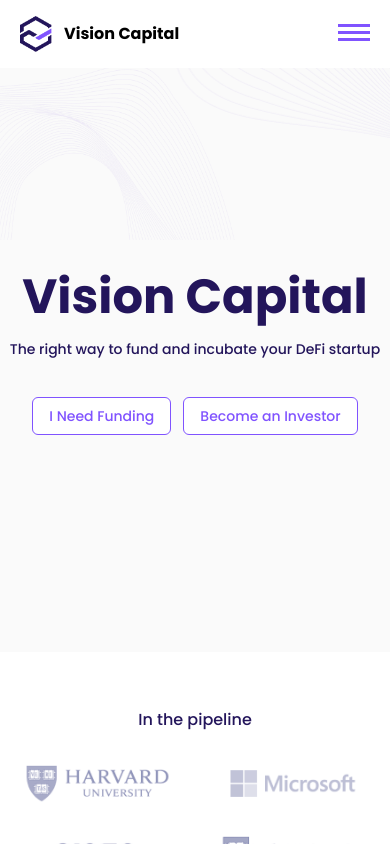
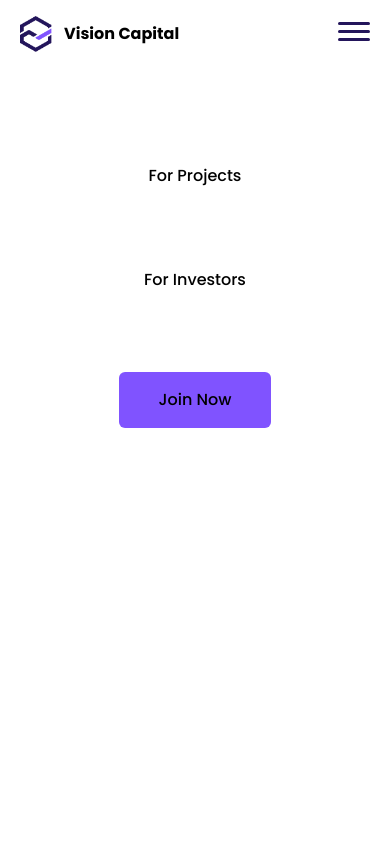
Before and after one commit to alfianvx/DeFiPie, a Next.js app: page / in a window 390 px wide. Both pictures are taken after a click on the button 354 px from the left and 34 px from the top of the page. Shown: the top 844 px of the page. Built offline with nearby package versions, Linux system fonts and the light colour scheme.

Commit message:
feat(app): mobile nav menu

```diff
--- a/src/components/header.tsx
+++ b/src/components/header.tsx
@@ -1,6 +1,13 @@
-import React from "react";
+"use client";
+import { useState } from "react";
 
 export default function Header() {
+  const [isMenuVisible, setIsMenuVisible] = useState(false);
+
+  const toggleMenu = () => {
+    setIsMenuVisible(!isMenuVisible);
+  };
+
   return (
     <header className="w-full bg-white fixed z-50">
       <nav className="max-w-5xl mx-auto py-4 px-5 md:px-10 flex items-center justify-between">
@@ -23,12 +30,27 @@ export default function Header() {
             Join Now
           </a>
         </div>
-        <button className="md:hidden flex flex-col">
-          <span className="w-8 h-[3px] mb-1 bg-[#8053FF]"></span>
-          <span className="w-8 h-[3px] mb-1 bg-[#8053FF]"></span>
-          <span className="w-8 h-[3px] mb-1 bg-[#8053FF]"></span>
+        <button className="md:hidden flex flex-col" onClick={toggleMenu}>
+          <span className="w-8 h-[3px] mb-[5px] rounded-md bg-[#23155B]"></span>
+          <span className="w-8 h-[3px] mb-[5px] rounded-md bg-[#23155B]"></span>
+          <span className="w-8 h-[3px] mb-[5px] rounded-md bg-[#23155B]"></span>
         </button>
       </nav>
+      {isMenuVisible && (
+        <div className="md:hidden">
+          <div className="w-full min-h-screen flex flex-col gap-20 items-center py-24 px-5 bg-white fixed left-0 ease-in-out duration-300">
+            <a href="" className="text-black">
+              For Projects
+            </a>
+            <a href="" className="text-black">
+              For Investors
+            </a>
+            <a href="" className="py-4 px-10 bg-[#8053FF] rounded-md">
+              Join Now
+            </a>
+          </div>
+        </div>
+      )}
     </header>
   );
 }
```
